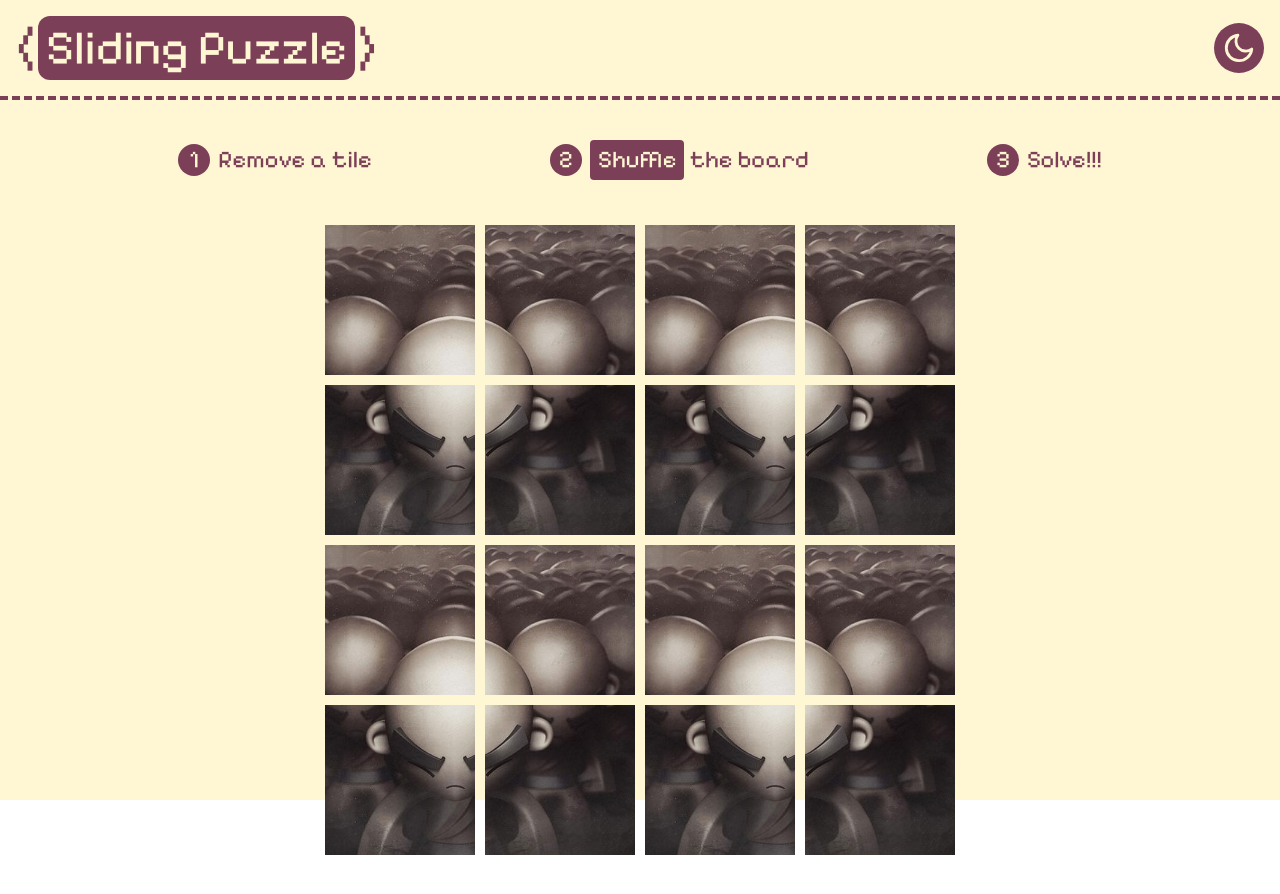
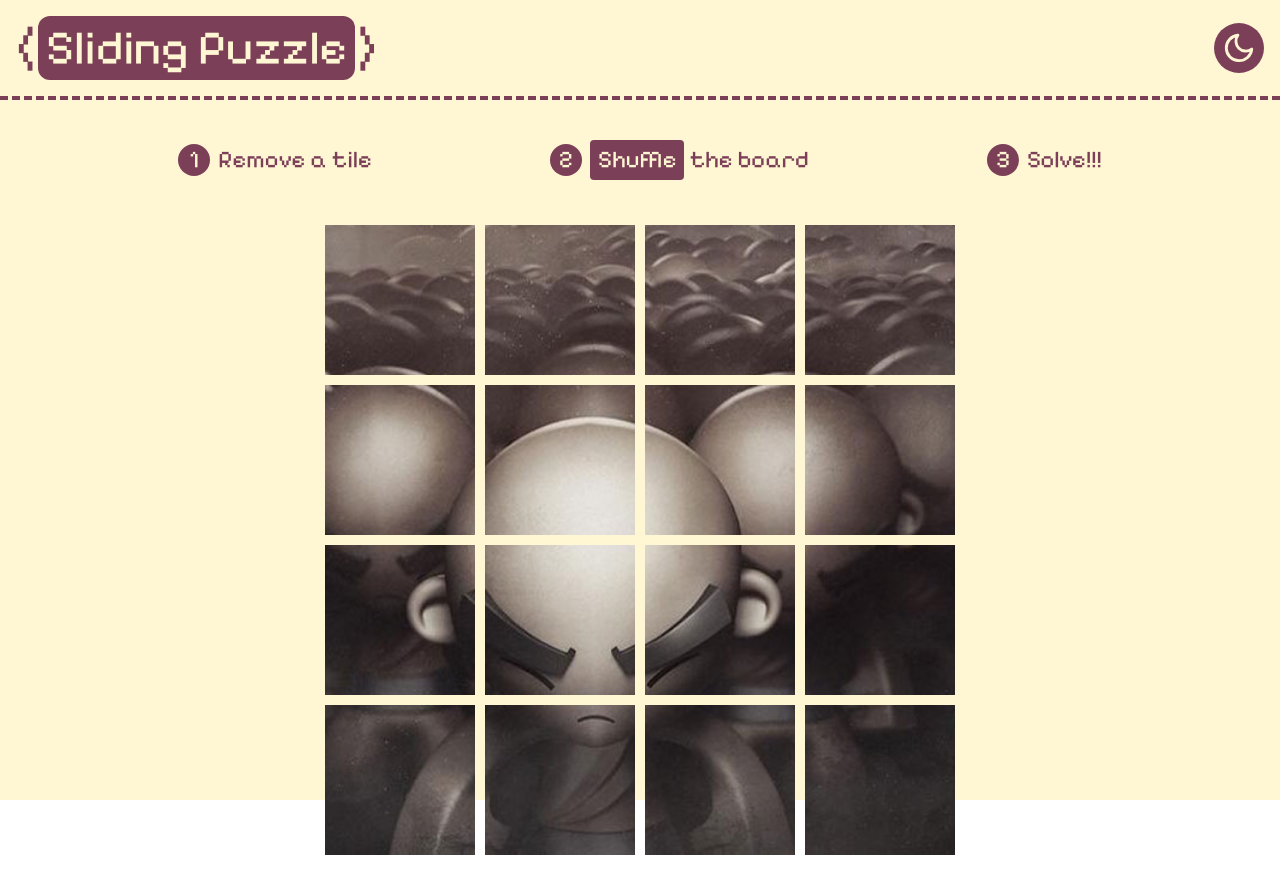
Before and after one commit to Pomelo4455/Sliding-Puzzle, a Next.js app: page / in a window 1280 px wide. Shown: the top 894 px of the page. Built offline with nearby package versions, Linux system fonts and the light colour scheme.

Commit message:
GRID_SIZE fix

```diff
--- a/src/app/components/Tile.jsx
+++ b/src/app/components/Tile.jsx
@@ -4,7 +4,7 @@ import React from "react";
 import puzzleImage from "../../../public/puzzleImage.jpg";
 
 const TILE_SIZE = 150; // Adjust the size of each tile
-const GRID_SIZE = 2;
+const GRID_SIZE = 4;
 const TILE_MARGIN = 5;
 
 const Tile = ({ initialPosition, actualPosition, isHidden, onMouseDown }) => {
```
